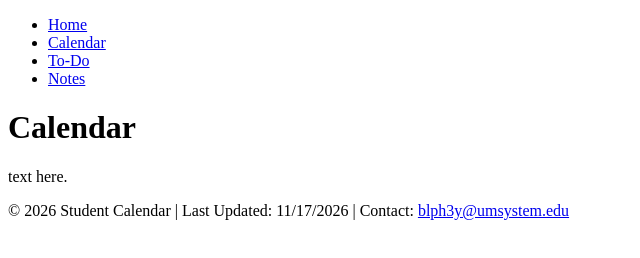
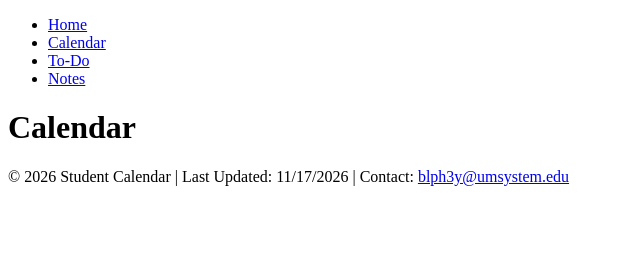
Before and after one commit to briannapinson/studentCalendar, a plain HTML site: page calendar.html in a window 1280 px wide. Shown: the whole page, without its empty margins (0-640 px from the left). Drawn offline with Linux system fonts and the light colour scheme; files that its build step writes are made by us from their sources.

Commit message:
removed extra body tags

```diff
--- a/calendar.html
+++ b/calendar.html
@@ -23,10 +23,6 @@
     <h1>Calendar</h1>
   </main>
 
-  <body>
-    <p>text here.</p>
-  </body>
-
   <footer>
       <p>&copy; 2026 Student Calendar | Last Updated: 11/17/2026 | Contact: <a href="mailto:blph3y@umsystem.edu">blph3y@umsystem.edu</a></p>
   </footer>
```
Also changed, not shown: index.html (+0 -4 lines), notes.html (+0 -3 lines), todo.html (+0 -4 lines).
